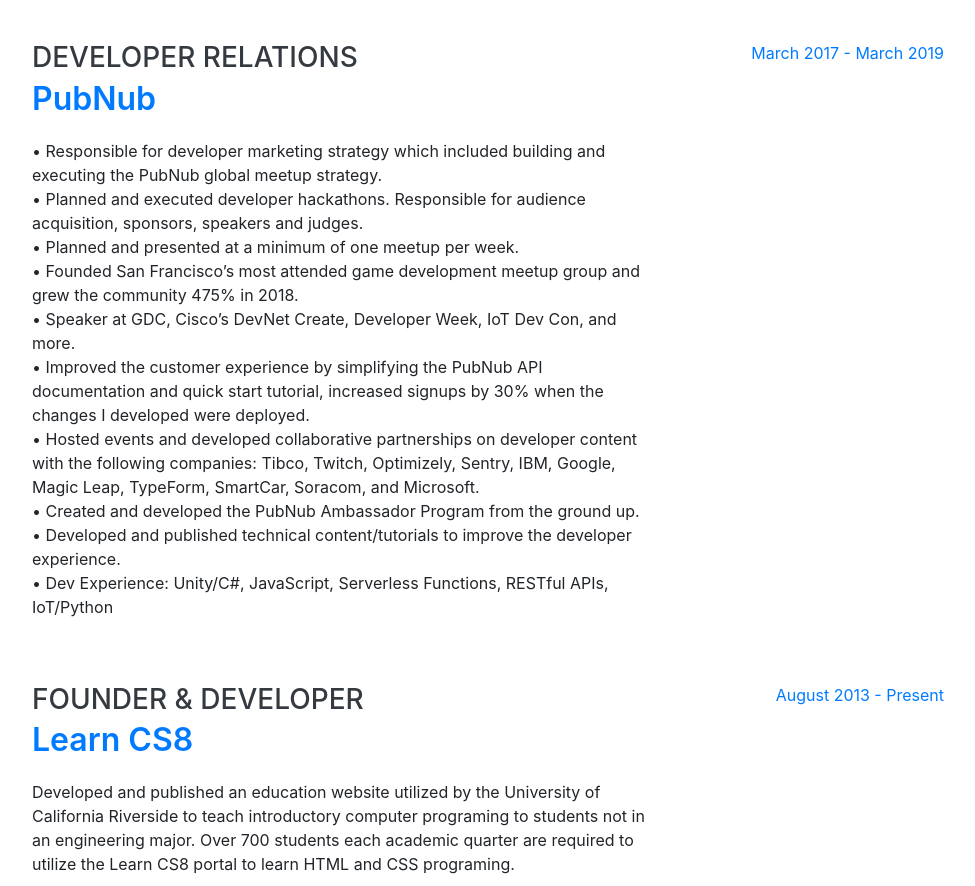
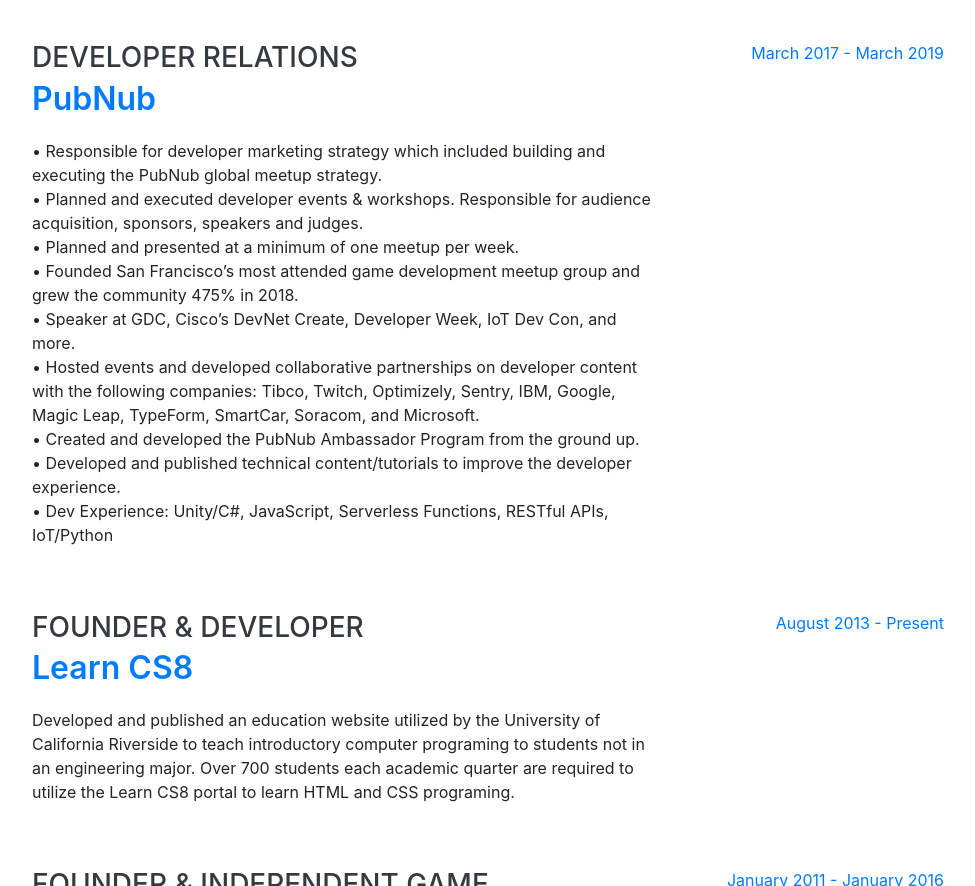
Before and after one commit to JordanSchuetz/Jordan-Developer-Advocate, a website with bundled scripts: page index.html in a window 1280 px wide. Shown: the part 1040-1926 px from the top of the page, without its empty margins (288-1263 px from the left). Built offline with nearby package versions, Linux system fonts and the light colour scheme; a web font is replaced by a local one.

Commit message:
gradient

```diff
--- a/index.html
+++ b/index.html
@@ -149,9 +149,9 @@
           Schuetz
         </h1>
         <div class="subheading mb-5">Developer Advocate 🥑</div>
-        <p class="lead mb-4">I ❤️ Developers and love educating them through my interactive content and events. My passion to serve the developer community dates back to 2011 when I started my indie game studio which I named Ninja Pig Studios. Over the course of 5 years, I developed and self-published over 15 titles on a variety of platforms such as the B&N NOOK, Kindle Fire, and Nintendo Wii U.  In total, my titles acquired over a half a million paid downloads and millions have watched gameplay from my titles on YouTube.<br><br>
+        <p class="lead mb-4">I ❤️ Developers and love educating them through my interactive content and events. My passion to serve the developer community dates back to 2011 when I started my indie game studio which I named <a target="_blank" href="http://ninjapigstudios.com">Ninja Pig Studios</a>. Over the course of 5 years, I developed and self-published over 15 titles on a variety of platforms such as the B&N NOOK, Kindle Fire, and Nintendo Wii U.  In total, my titles acquired over a half a million paid downloads and millions have watched game play from my titles on YouTube.<br><br>
 
-        While still actively creating video games in college, I discovered the Univeristy of California Riverside had a need for customized educational software to teach students how to code HTML and CSS. To today's date, Learn CS8 has saved students over $300,000 in book fees and is helping business students at UCR learn computer science.<br><br>
+        While still actively creating video games in college, I discovered the University of California Riverside had a need for customized educational software to teach students how to code HTML and CSS. To today's date, Learn CS8 has saved students over $300,000 in book fees and is helping business students at UCR learn computer science.<br><br>
 
         Currently, I'm living and working in San Francisco at MuleSoft as a Developer Advocate! I host local community meetups, write technical content, educate developers and speak at technology conferences. On the weekends I enjoy hiking, autocross, live music, and spending time with friends at the park. Feel free to reach out to me anytime, I'm here to help 🥑
         </p>
@@ -195,15 +195,13 @@
             <div class="subheading mb-3"><a target="_blank" href="https://pubnub.com">PubNub</a></div>
             <p>
               • Responsible for developer marketing strategy which included building and executing the PubNub global meetup strategy.<br>
-              • Planned and executed developer hackathons. Responsible for audience acquisition,
+              • Planned and executed developer events & workshops. Responsible for audience acquisition,
               sponsors, speakers and judges.<br>
               • Planned and presented at a minimum of one meetup per week.<br>
               • Founded San Francisco’s most attended game development meetup group and grew the
               community 475% in 2018.<br>
               • Speaker at GDC, Cisco’s DevNet Create, Developer Week, IoT Dev Con, and more.<br>
-              • Improved the customer experience by simplifying the PubNub API documentation and quick start tutorial, increased signups by 30% when the changes I developed were deployed.<br>
-              • Hosted events and developed collaborative partnerships on developer content with the following companies: Tibco, Twitch, Optimizely, Sentry, IBM, Google, Magic Leap,
-              TypeForm, SmartCar, Soracom, and Microsoft.<br>
+              • Hosted events and developed collaborative partnerships on developer content with the following companies: Tibco, Twitch, Optimizely, Sentry, IBM, Google, Magic Leap, TypeForm, SmartCar, Soracom, and Microsoft.<br>
               • Created and developed the PubNub Ambassador Program from the ground up.<br>
               • Developed and published technical content/tutorials to improve the developer experience.<br>
               • Dev Experience: Unity/C#, JavaScript, Serverless Functions, RESTful APIs, IoT/Python<br>
```
